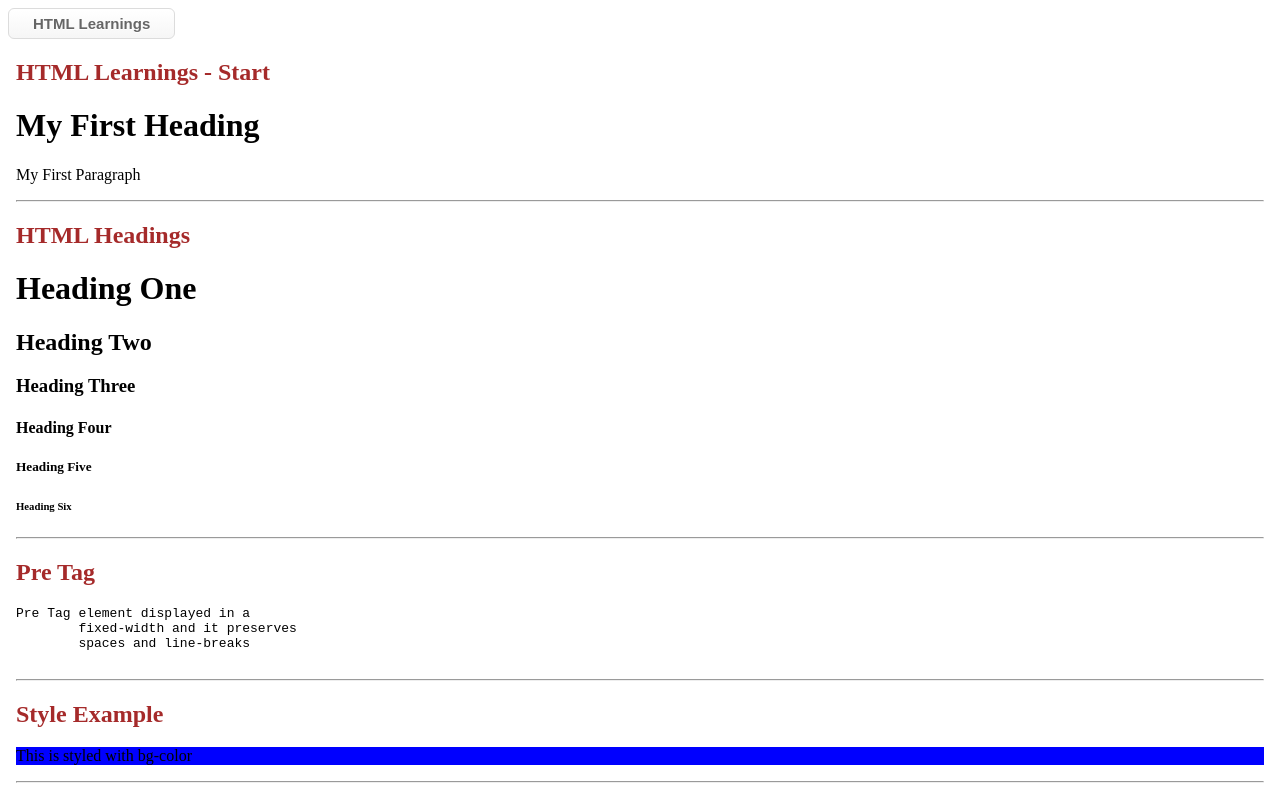
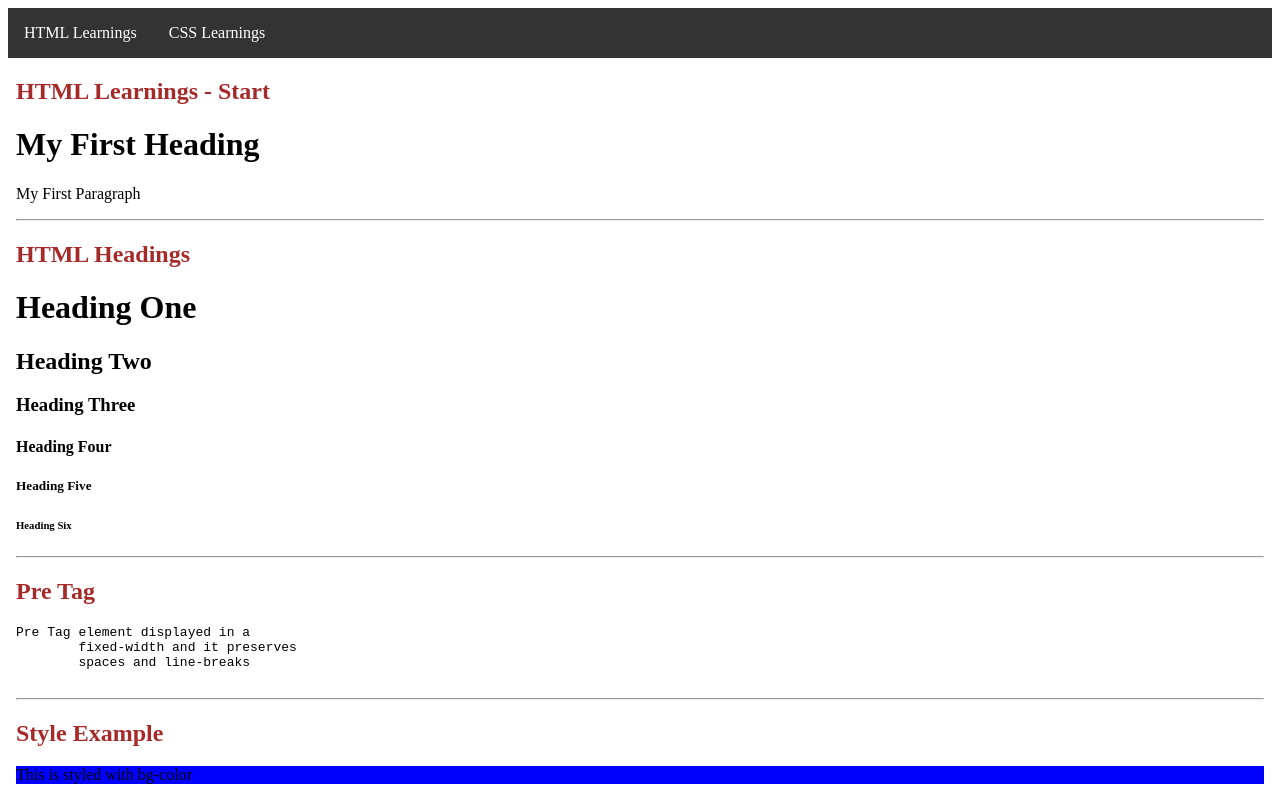
Before and after one commit to KUMARAN76/AngularSamples, an Angular app: page /html in a window 1280 px wide. Shown: the top 798 px of the page. Built offline with nearby package versions, Linux system fonts and the light colour scheme.

Commit message:
19 Aug HTML - Nav Added

```diff
--- a/src/app/app.component.css
+++ b/src/app/app.component.css
@@ -14,3 +14,28 @@
     text-shadow: 0 1px 0 #ffffff;
     outline: 0;
 }
+
+
+ol {
+    list-style-type: none;
+    margin: 0;
+    padding: 0;
+    overflow: hidden;
+    background-color: #333333;
+  }
+
+  li {
+    float: left;
+  }
+
+  li a {
+    display: block;
+    color: white;
+    text-align: center;
+    padding: 16px;
+    text-decoration: none;
+  }
+
+  li a:hover {
+    background-color: #111111;
+  }
--- a/src/app/app.component.html
+++ b/src/app/app.component.html
@@ -1,5 +1,8 @@
 <nav>
-  <a class="button" routerLink="/html">HTML Learnings</a>
+  <ol style="list-style-type: none;">
+    <li><a routerLink="/html">HTML Learnings</a></li>
+    <li><a routerLink="/css">CSS Learnings</a></li>
+  </ol>
 </nav>
 
 <router-outlet></router-outlet>
--- a/src/app/app.module.ts
+++ b/src/app/app.module.ts
@@ -18,7 +18,8 @@ import { CsslearningComponent } from './csslearning/csslearning.component';
     AppRoutingModule,
     RouterModule.forRoot
       ([
-        {path:'html', component: HTMLLearningComponent},
+        { path:'html', component: HTMLLearningComponent },
+        { path:'css', component: CsslearningComponent}
       ]),
   ],
   providers: [],
--- a/src/app/htmllearning/htmllearning.component.html
+++ b/src/app/htmllearning/htmllearning.component.html
@@ -538,7 +538,8 @@
       </video><hr>
 
       <h2>HTML Audio</h2>
-      <audio controls autoplay muted>
+      <audio controls muted>
+        <!-- autoplay -->
         <source src="./assets/audios/jan.mp3" type="audio/mp3" />
       </audio>
 
```
Also changed, not shown: src/app/htmllearning/htmllearning.component.css (line endings or trailing spaces).
